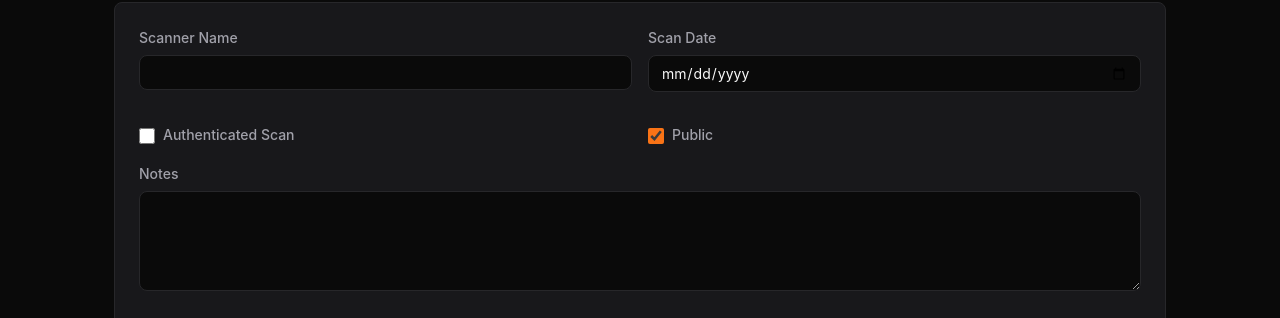
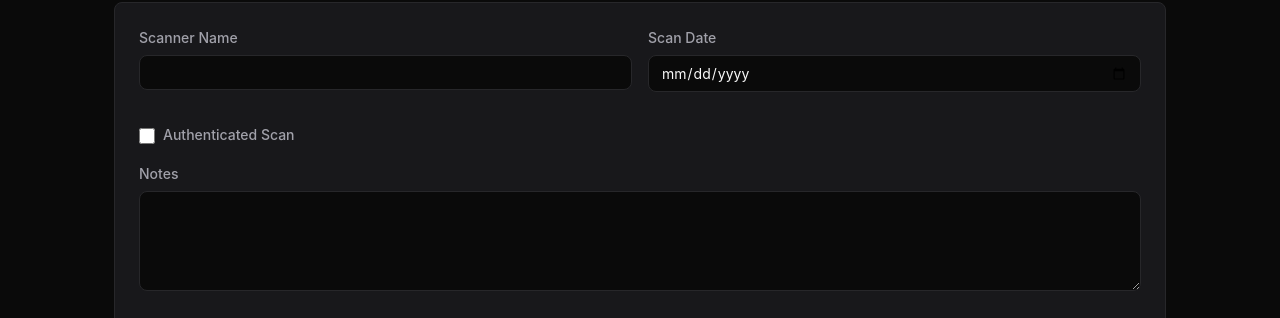
Before and after one commit to nunoloureiro/vulnapps, a FastAPI app: template app/templates/scans/submit.html in a window 1280 px wide. Shown: the part 150-468 px from the top of the page. Run offline with FastAPI, Linux system fonts and the light colour scheme; the template is opened without the code that fills it: most values are stand-ins (such as "Sample title", 1, 10 or a date in 2020); parts of the project's set-up code (start-up, migrations or seed data) failed here and were passed over.

Commit message:
Hide public checkbox for non-public apps, default scans to private

```diff
--- a/app/templates/scans/submit.html
+++ b/app/templates/scans/submit.html
@@ -26,12 +26,14 @@
                     <label class="form-label" for="authenticated" style="margin-bottom:0">Authenticated Scan</label>
                 </div>
             </div>
+            {% if app.visibility == 'public' %}
             <div class="form-group">
                 <div class="form-check mt-2">
-                    <input type="checkbox" id="is_public" name="is_public" value="1" checked>
+                    <input type="checkbox" id="is_public" name="is_public" value="1">
                     <label class="form-label" for="is_public" style="margin-bottom:0">Public</label>
                 </div>
             </div>
+            {% endif %}
         </div>
 
         <div class="form-group">
```
